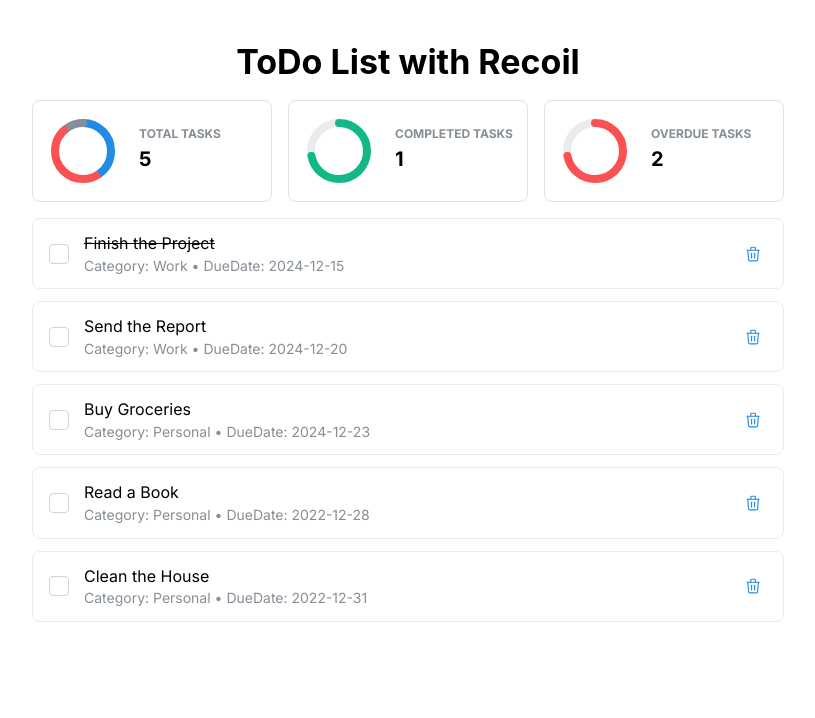
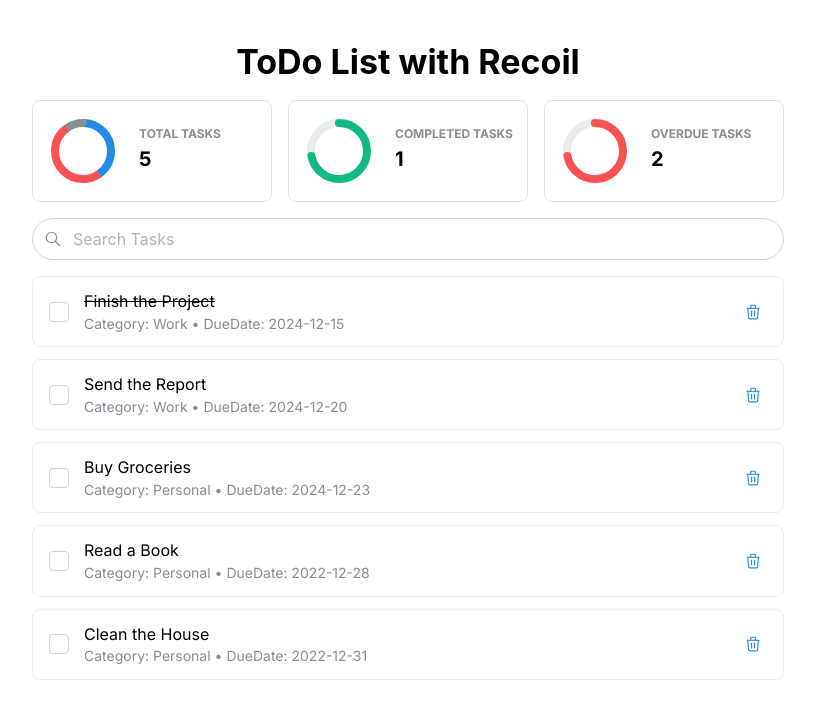
Before and after one commit to nk18chi/recoil-vs-redux-toolkit, a Next.js app in the folder packages/frontend/: page / in a window 1280 px wide. Shown: the top 718 px of the page, without its empty margins (232-1047 px from the left). Built offline with nearby package versions, Linux system fonts and the light colour scheme.

Commit message:
feat(SearchInput): add ToDoSearchInput component

```diff
--- a/packages/frontend/app/page.tsx
+++ b/packages/frontend/app/page.tsx
@@ -2,6 +2,7 @@ import React from 'react';
 import ToDoList from '@/components/ToDoList/ToDoList';
 import { Stack, Title } from '@mantine/core';
 import ToDoStats from '@/components/ToDoStats/ToDoStats';
+import ToDoSearchInput from '@/components/ToDoSearchInput/ToDoSearchInput';
 
 function RecoilPage() {
   return (
@@ -14,6 +15,7 @@ function RecoilPage() {
     >
       <Title className="text-center">ToDo List with Recoil</Title>
       <ToDoStats />
+      <ToDoSearchInput />
       <ToDoList />
     </Stack>
   );
--- /dev/null
+++ b/packages/frontend/components/ToDoSearchInput/ToDoSearchInput.tsx
@@ -0,0 +1,19 @@
+import React from 'react';
+import { TextInput, TextInputProps, rem } from '@mantine/core';
+import { IconSearch } from '@tabler/icons-react';
+
+function ToDoSearchInput(props: TextInputProps) {
+  return (
+    <TextInput
+      radius="xl"
+      size="md"
+      placeholder="Search Tasks"
+      rightSectionWidth={42}
+      leftSection={<IconSearch style={{ width: rem(18), height: rem(18) }} stroke={1.5} />}
+      // eslint-disable-next-line react/jsx-props-no-spreading
+      {...props}
+    />
+  );
+}
+
+export default ToDoSearchInput;
```
Also changed, not shown: 2 other files (tests, documents, lock files or other folders).
